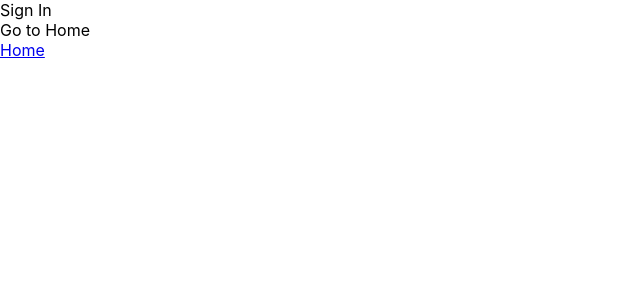
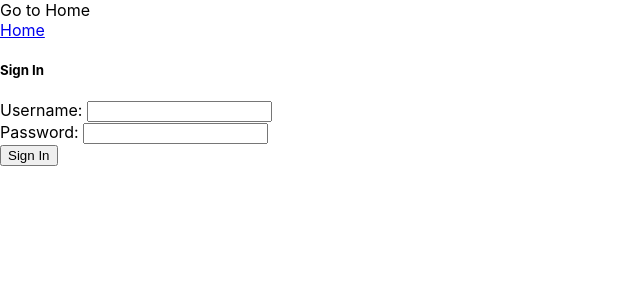
Before and after one commit to johnlundy94/fitness-app, a React (Create React App) app: page /signin in a window 1280 px wide. Shown: the top 300 px of the page, without its empty margins (0-640 px from the left). Built offline with nearby package versions, Linux system fonts and the light colour scheme; no server answers.

Commit message:
Front end login system is successuflly talking to the backend

```diff
--- a/src/pages/SignIn.js
+++ b/src/pages/SignIn.js
@@ -1,13 +1,46 @@
 import { Link } from "react-router-dom";
+import { useState } from "react";
 
 function SignIn() {
+  const [username, setUsername] = useState("");
+  const [password, setPassword] = useState("");
+  const [errorMessage, setErrorMessage] = useState(null);
+
+  const submitHandler = (event) => {
+    event.preventDefault();
+    if (username.trim() === "" || password.trim() === "") {
+      setErrorMessage("Username and password are required");
+      return;
+    }
+
+    console.log("Logged In");
+  };
+
   return (
     <>
-      Sign In
-      <br />
       Go to Home
       <br />
       <Link to="/home">Home</Link>
+      <br />
+      <form onSubmit={submitHandler}>
+        <h5>Sign In</h5>
+        Username:{" "}
+        <input
+          type="text"
+          value={username}
+          onChange={(event) => setUsername(event.target.value)}
+        />
+        <br />
+        Password:{" "}
+        <input
+          type="password"
+          value={password}
+          onChange={(event) => setPassword(event.target.value)}
+        />
+        <br />
+        <input type="submit" value="Sign In" />
+      </form>
+      {errorMessage && <p>{errorMessage}</p>}
     </>
   );
 }
--- a/src/pages/SignUp.js
+++ b/src/pages/SignUp.js
@@ -9,7 +9,7 @@ function SignUp() {
   const [email, setEmail] = useState("");
   const [username, setUsername] = useState("");
   const [password, setPassword] = useState("");
-  const [message, setMessage] = useState("");
+  const [errorMessage, setErrorMessage] = useState(null);
 
   const submitHandler = async (event) => {
     event.preventDefault();
@@ -19,7 +19,7 @@ function SignUp() {
       name.trim() === "" ||
       password.trim() === ""
     ) {
-      setMessage("All fields are required");
+      setErrorMessage("All fields are required");
       return;
     }
 
@@ -42,15 +42,15 @@ function SignUp() {
         requestBody,
         requestConfig
       );
-      setMessage("Registration successful");
+      setErrorMessage("Registration successful");
     } catch (error) {
       if (
         error.response &&
         (error.response.status === 401 || error.response.status === 403)
       ) {
-        setMessage(error.response.data.message);
+        setErrorMessage(error.response.data.message);
       } else {
-        setMessage("Server not responding");
+        setErrorMessage("Server not responding");
       }
     }
   };
@@ -91,10 +91,10 @@ function SignUp() {
           onChange={(event) => setPassword(event.target.value)}
         />{" "}
         <br />
-        <input type="submit" value="Register" />
+        <input type="submit" value="Sign Up" />
       </form>
       <br />
-      {message && <p>{message}</p>}
+      {errorMessage && <p>{errorMessage}</p>}
     </>
   );
 }
```
